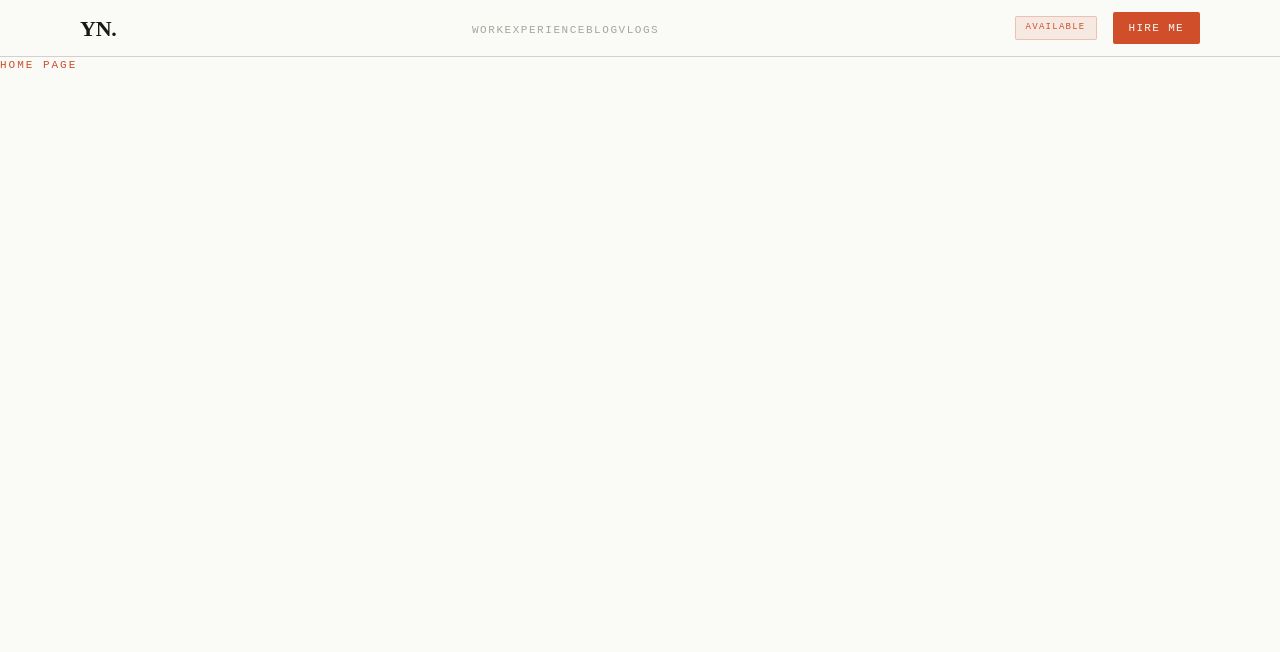
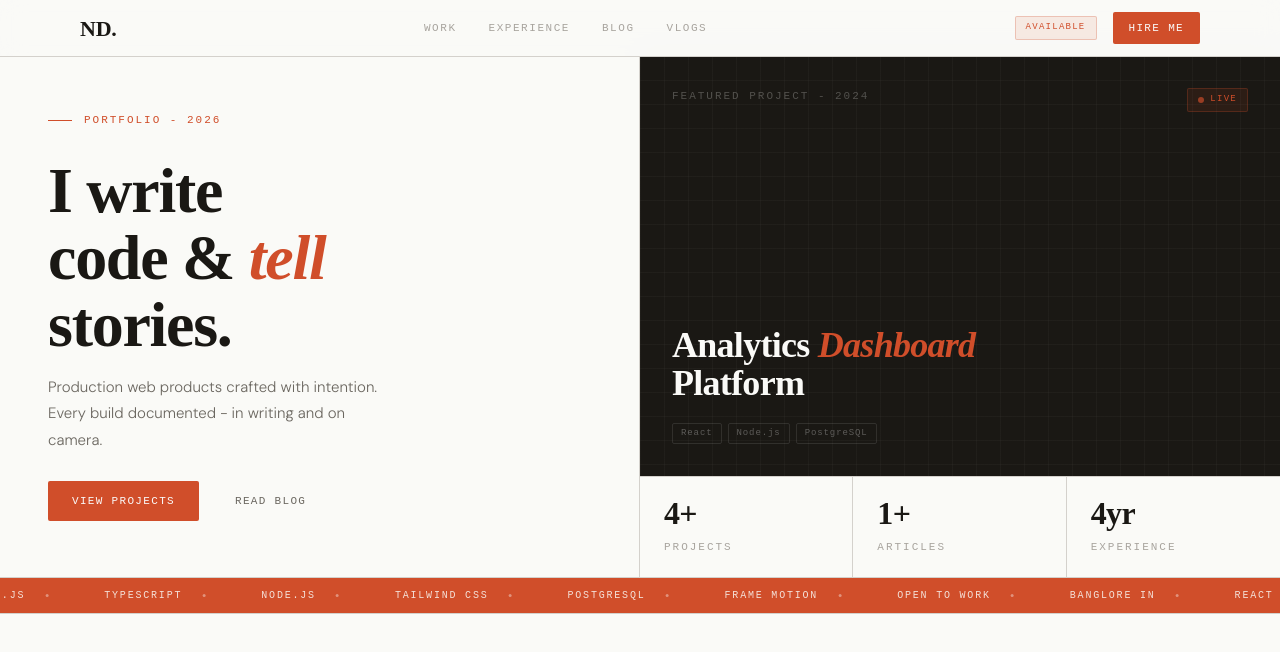
Before and after one commit to Nandagopal-D-2702/MyPortfolio-2026, a React (Vite) app: page / in a window 1280 px wide. Shown: the top 652 px of the page. Built offline with nearby package versions, Linux system fonts and the light colour scheme; a web font is replaced by a local one.

Commit message:
feat: add Hero section with magazine editiorial layout

```diff
--- a/src/components/layout/Navbar.jsx
+++ b/src/components/layout/Navbar.jsx
@@ -56,12 +56,12 @@ function Navbar() {
               letterSpacing: '-0.01em',
             }}
           >
-            YN.
+            ND.
           </span>
         </NavLink>
 
         {/* Center links */}
-        <div>
+        <div style={{ display: 'flex', alignItems: 'center', gap: '32px' }}>
           {NAV_LINKS.map((link) => (
             <NavLink
               key={link.to}
@@ -85,14 +85,15 @@ function Navbar() {
         </div>
 
         {/* Right side - availability + CTA */}
-        <div style={{display:'flex', alignItems:'center', gap:'var(--space-4)'}}>
-            <Badge variant='subtle'>Available</Badge>
-            <Button variant='primary' size='sm'>Hire Me</Button>
+        <div style={{ display: 'flex', alignItems: 'center', gap: '16px' }}>
+          <Badge variant="subtle">Available</Badge>
+          <Button variant="primary" size="sm">
+            Hire Me
+          </Button>
         </div>
       </nav>
     </header>
   )
 }
 
-
 export default Navbar
--- /dev/null
+++ b/src/features/hero/Hero.jsx
@@ -0,0 +1,284 @@
+// ============================================================
+// Hero.jsx
+// Main landing section — the first thing visitors see.
+// Magazine editorial layout with cinematic feel.
+// ============================================================
+
+import { Link } from 'react-router-dom'
+import Button from '../../components/ui/Button'
+import Badge from '../../components/ui/Badge'
+import { Heading, Text, Label } from '../../components/ui/Typography'
+import Divider from '../../components/ui/Divider'
+
+// -- DATA ----------------------------------------------------
+// Keeping data separate from JSX is a good habit.
+// Later this can come from an API or CMS.
+// ------------------------------------------------------------
+
+const STATS = [
+  { num: '4+', label: 'Projects' },
+  { num: '1+', label: 'Articles' },
+  { num: '4yr', label: 'Experience' },
+]
+
+const TICKER_ITEMS = [
+  'React',
+  'Next.js',
+  'TypeScript',
+  'Node.js',
+  'Tailwind CSS',
+  'PostgreSQL',
+  'Frame Motion',
+  'Open to Work',
+  'Banglore IN',
+]
+
+function Hero() {
+  return (
+    <section>
+      {/* -- MAIN GRID --------------------------------------- */}
+      <div
+        style={{
+          display: 'grid',
+          gridTemplateColumns: '1fr 1fr',
+          minHeight: '520px',
+          borderBottom: '0.5px solid var(--color-border)',
+        }}
+      >
+        {/* LEFT COLUMN */}
+        <div
+          style={{
+            padding: '56px 48px',
+            display: 'flex',
+            flexDirection: 'column',
+            justifyContent: 'space-between',
+            borderRight: '0.5px solid var(--color-border)',
+          }}
+        >
+          {/* Top - eyebrow + headline */}
+          <div>
+            <div
+              style={{
+                display: 'flex',
+                alignItems: 'center',
+                gap: '12px',
+                marginBottom: '28px',
+              }}
+            >
+              <div
+                style={{
+                  width: '24px',
+                  height: '1px',
+                  background: 'var(--color-accent)',
+                }}
+              />
+              <Label accent>Portfolio - 2026</Label>
+            </div>
+
+            <Heading as="h1" size="5xl" style={{ marginBottom: '16px' }}>
+              I write <br />
+              code & <Heading as='span' size='5xl' italic style={{color:'var(--color-accent)'}}>tell</Heading>
+              <br />
+              stories.
+            </Heading>
+          </div>
+
+          {/* Bottom - description + CTAs */}
+          <div>
+            <Text
+              size="base"
+              style={{ marginBottom: '28px', maxWidth: '340px' }}
+            >
+              Production web products crafted with intention. Every build
+              documented - in writing and on camera.
+            </Text>
+
+            <div style={{ display: 'flex', gap: '12px' }}>
+              <Link to="/projects" style={{ textDecoration: 'none' }}>
+                <Button variant="primary" size="md">
+                  View Projects
+                </Button>
+              </Link>
+              <Link to="/blog" style={{ textDecoration: 'none' }}>
+                <Button variant="ghost" size="md">
+                  Read Blog
+                </Button>
+              </Link>
+            </div>
+          </div>
+        </div>
+
+        {/* RIGHT COLUMN */}
+        <div style={{ display: 'flex', flexDirection: 'column' }}>
+          {/* Featured project card - dark */}
+          <div
+            style={{
+              flex: 1,
+              background: 'var(--color-bg-inverse)',
+              padding: '32px',
+              display: 'flex',
+              flexDirection: 'column',
+              justifyContent: 'space-between',
+              position: 'relative',
+              overflow: 'hidden',
+              borderBottom: '0.5px solid var(--color-border)',
+            }}
+          >
+            {/* Subtle grid overlay */}
+            <div
+              style={{
+                position: 'absolute',
+                inset: 0,
+                backgroundImage: `linear-gradient(rgba(250,250,247,0.03) 1px, transparent 1px),
+                linear-gradient(90deg, rgba(250,250,247,0.03) 1px, transparent 1px)`,
+                backgroundSize: '24px 24px',
+                pointerEvents: 'none',
+              }}
+            />
+
+            {/* Card top */}
+            <div
+              style={{
+                display: 'flex',
+                justifyContent: 'space-between',
+                alignItems: 'flex-start',
+                position: 'relative',
+              }}
+            >
+              <Label style={{ color: 'rgba(250,250,247,0.25)' }}>
+                Featured project - 2024
+              </Label>
+              <Badge variant="subtle" dot>
+                Live
+              </Badge>
+            </div>
+
+            {/* Card title */}
+            <div style={{ position: 'relative' }}>
+              <Heading
+                as="h2"
+                size="3xl"
+                style={{ color: '#FAFAF7', marginBottom: '20px' }}
+              >
+                Analytics{' '}
+                <Heading
+                  as="span"
+                  size="3xl"
+                  italic
+                  style={{ color: 'var(--color-accent)' }}
+                >
+                  Dashboard
+                </Heading>
+                <br />
+                Platform
+              </Heading>
+
+              {/* Tech tags */}
+              <div style={{ display: 'flex', gap: '6px', flexWrap: 'wrap' }}>
+                {['React', 'Node.js', 'PostgreSQL'].map((tech) => (
+                  <span
+                    key={tech}
+                    style={{
+                      fontFamily: 'var(--font-mono)',
+                      fontSize: '9px',
+                      letterSpacing: '0.1em',
+                      color: 'rgba(250,250,247,0.3)',
+                      border: '0.5px solid rgba(250,250,247,0.1)',
+                      padding: '3px 8px',
+                      borderRadius: '2px',
+                    }}
+                  >
+                    {tech}
+                  </span>
+                ))}
+              </div>
+            </div>
+          </div>
+
+          {/* Stats row */}
+          <div
+            style={{ display: 'grid', gridTemplateColumns: 'repeat(3, 1fr)' }}
+          >
+            {STATS.map((stat, index) => (
+              <div
+                key={stat.label}
+                style={{
+                  padding: '20px 24px',
+                  borderRight:
+                    index < STATS.length - 1
+                      ? '0.5px solid var(--color-border)'
+                      : 'none',
+                }}
+              >
+                <div
+                  style={{
+                    fontFamily: 'var(--font-serif)',
+                    fontSize: '32px',
+                    fontWeight: 700,
+                    color: 'var(--color-text-primary)',
+                    lineHeight: 1,
+                    letterSpacing: '-0.02em',
+                    marginBottom: '4px',
+                  }}
+                >
+                  {stat.num}
+                </div>
+                <Label>{stat.label}</Label>
+              </div>
+            ))}
+          </div>
+        </div>
+      </div>
+
+      {/* ---- TICKER TAPE ------------------------------------- */}
+      <div
+        style={{
+          background: 'var(--color-accent)',
+          overflow: 'hidden',
+          padding: '10px 0',
+          borderBottom: '0.5px solid var(--color-border)',
+        }}
+      >
+        <div
+          style={{
+            display: 'flex',
+            animation: 'ticker 20s linear infinite',
+            whiteSpace: 'nowrap',
+          }}
+        >
+          {/* Duplicate items for seamless loop */}
+          {[...TICKER_ITEMS, ...TICKER_ITEMS].map((item, index) => (
+            <span
+              key={index}
+              style={{
+                display: 'inline-flex',
+                alignItems: 'center',
+                gap: '20px',
+                padding: '0 28px',
+                fontFamily: 'var(--font-mono)',
+                fontSize: '10px',
+                letterSpacing: '0.18em',
+                textTransform: 'uppercase',
+                color: 'rgba(250,250,247,0.85)',
+              }}
+            >
+              {item}
+              <span
+                style={{
+                  width: '3px',
+                  height: '3px',
+                  borderRadius: '50%',
+                  background: 'rgba(250,250,247,0.4)',
+                  display: 'inline-block',
+                  flexShrink: 0,
+                }}
+              />
+            </span>
+          ))}
+        </div>
+      </div>
+    </section>
+  )
+}
+
+export default Hero
--- a/src/pages/Home.jsx
+++ b/src/pages/Home.jsx
@@ -1,7 +1,9 @@
+import Hero from "../features/hero/Hero"
+
 function Home(){
     return(
         <main>
-            <p className="label-accent">Home page</p>
+            <Hero/>
         </main>
     )
 }
```
